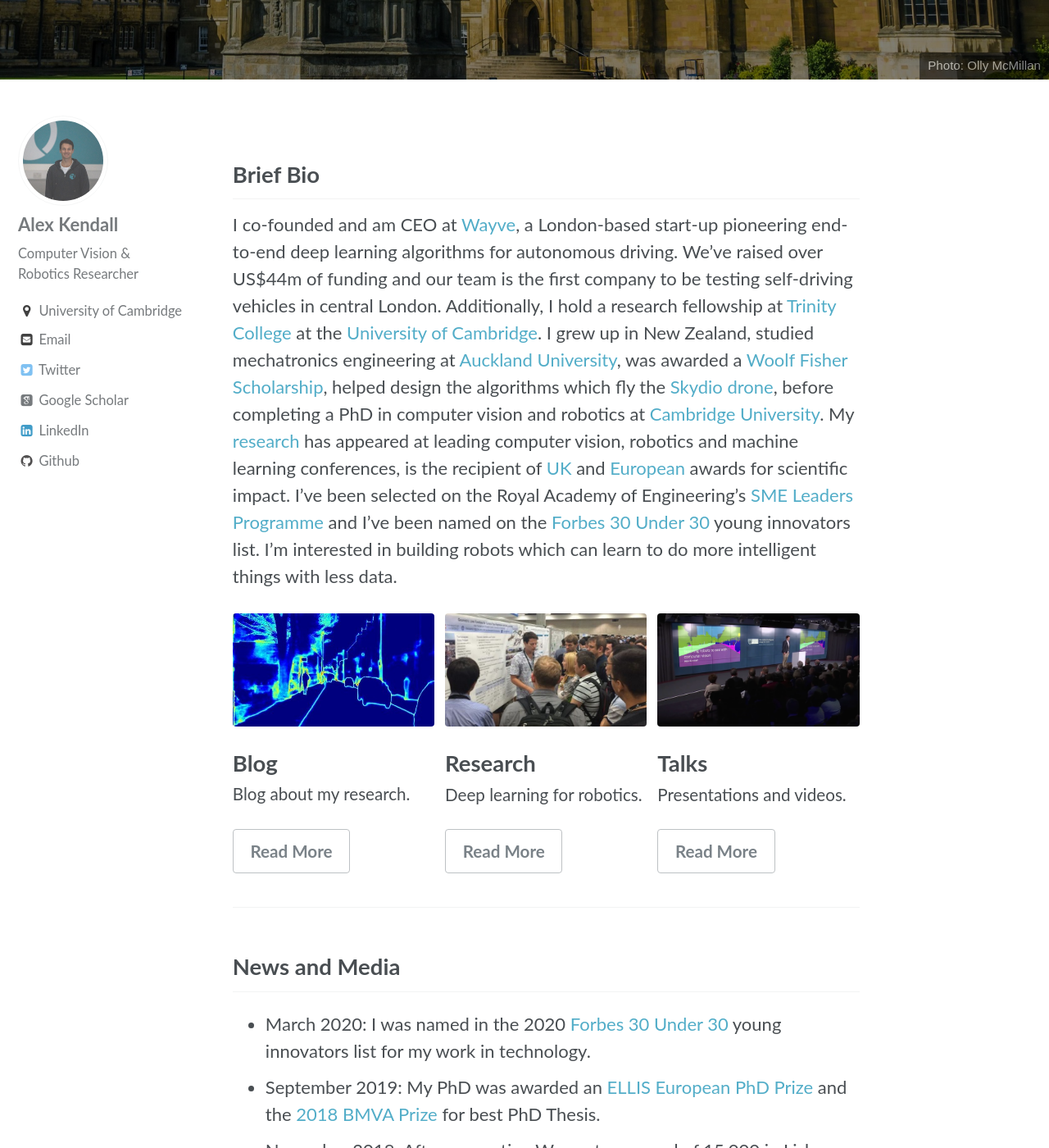
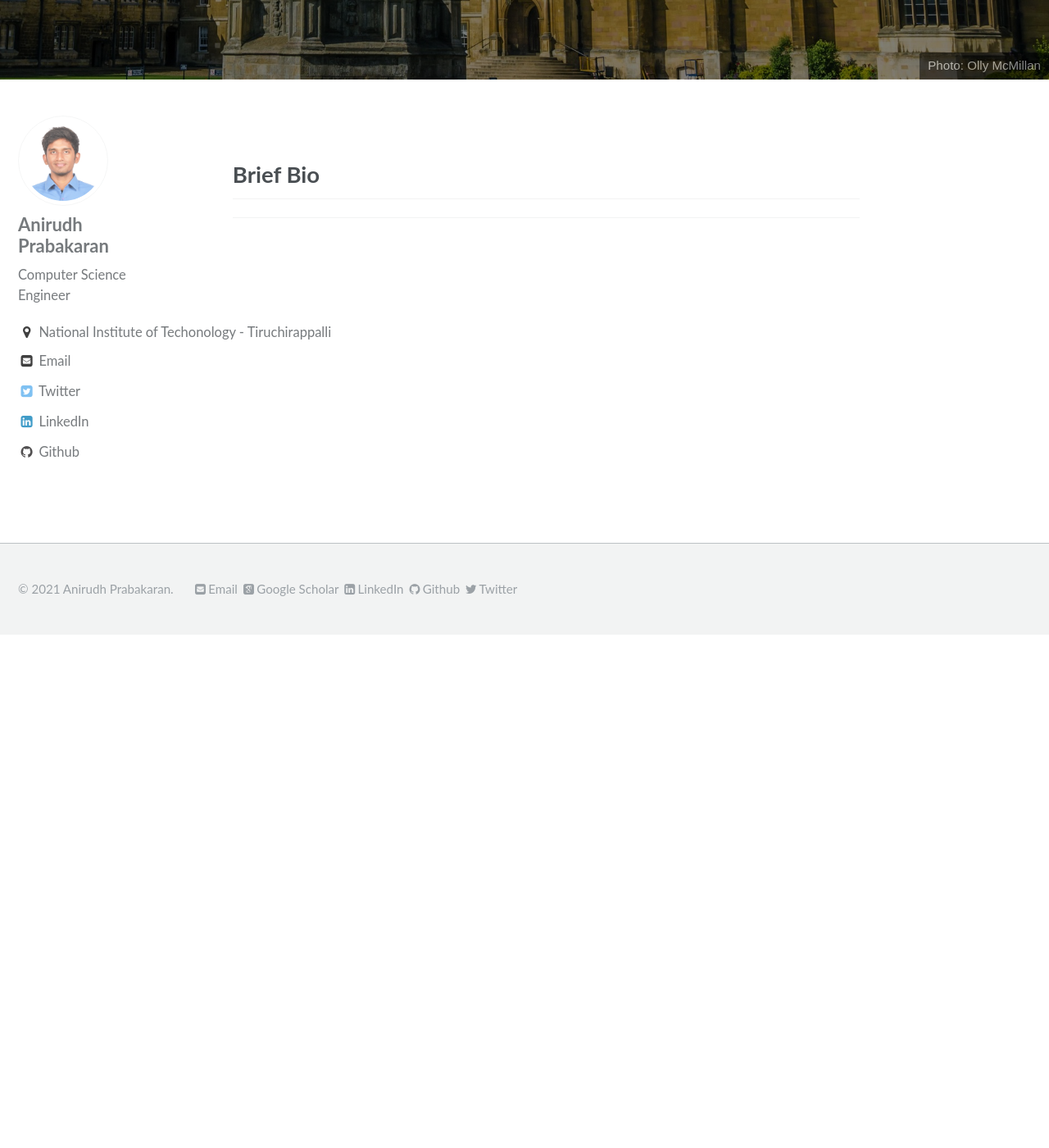
Before and after one commit to Anirudh58/Anirudh58.github.io, a Jekyll site: the page built from _pages/home.md, in a window 1280 px wide and 1400 px high, scrolled down 657 px. Shown: the whole window at 82% size. Built offline with Jekyll 4.4.1, drawn with Linux system fonts in a browser that asks for light colours; some web fonts are replaced; after the commit the page ends 1431 px from its top, so only the background shows below that; some of the changed text lies outside the part shown.

```diff
--- a/CNAME
+++ b/CNAME
@@ -1 +1 @@
-alexgkendall.com
+anirudhprabakaran.com
--- a/_config.yml
+++ b/_config.yml
@@ -9,11 +9,11 @@
 locale                   : "en"
 title                    : "Home"
 title_separator          : "-"
-name                     : "Alex Kendall"
+name                     : "Anirudh Prabakaran"
 description              : "Research Website and Blog."
 url                      : "//alexgkendall.com" # the base hostname & protocol for your site e.g. "https://mmistakes.github.io"
 baseurl                  : # the subpath of your site, e.g. "/blog"
-repository               : "alexgkendall/alexgkendall.github.io" # GitHub username/repo-name e.g. "mmistakes/minimal-mistakes"
+repository               : "Anirudh58/Anirudh58.github.io" # GitHub username/repo-name e.g. "mmistakes/minimal-mistakes"
 teaser                   : # path of fallback teaser image, e.g. "/assets/images/500x300.png"
 # breadcrumbs            : false # true, false (default)
 words_per_minute         : 200
@@ -55,7 +55,7 @@ yandex_site_verification :
 
 # Social Sharing
 twitter:
-  username               : &twitter "alexgkendall"
+  username               : &twitter "anip58"
 facebook:
   username               :
   app_id                 :
@@ -67,7 +67,7 @@ social:
   type                   : # Person or Organization (defaults to Person)
   name                   : # If the user or organization name differs from the site's name
   links: # An array of links to social media profiles
-    - "https://twitter.com/alexgkendall"
+    - "https://twitter.com/anip58"
 
 # Analytics
 analytics:
@@ -78,11 +78,11 @@ analytics:
 
 # Site Author
 author:
-  name             : "Alex Kendall"
-  avatar           : "/assets/images/alex.jpg" # path of avatar image, e.g. "/assets/images/bio-photo.jpg"
-  bio              : "Computer Vision & Robotics Researcher"
-  location         : "University of Cambridge"
-  email            : "agk34@cam.ac.uk"
+  name             : "Anirudh Prabakaran"
+  avatar           : "/assets/images/anip.jpg" # path of avatar image, e.g. "/assets/images/bio-photo.jpg"
+  bio              : "Computer Science Engineer"
+  location         : "National Institute of Techonology - Tiruchirappalli"
+  email            : "anirudhprabakaran@gmail.com"
   uri              :
   bitbucket        :
   codepen          :
@@ -90,13 +90,13 @@ author:
   flickr           :
   facebook         :
   foursquare       :
-  github           : "alexgkendall"
+  github           : "Anirudh58"
   google_plus      :
-  google_scholar   : "hE2mTp4AAAAJ"
+  google_scholar   :
   keybase          :
   instagram        :
   lastfm           :
-  linkedin         : "alexgkendall"
+  linkedin         : "anirudh-prabakaran"
   pinterest        :
   soundcloud       :
   stackoverflow    : # "123456/username" (the last part of your profile url, e.g. http://stackoverflow.com/users/123456/username)
--- a/_pages/home.md
+++ b/_pages/home.md
@@ -11,50 +11,14 @@ header:
   overlay_image: /assets/images/trinity.jpg
   caption: "Photo: [Olly McMillan](https://www.youtube.com/watch?v=kQkZeXHfgwA&t=1s)"
 excerpt: "Machine Learning Engineer at Iron Mountain<br><br>"
-feature_row:
-  - image_path: /assets/images/uncertainty.jpg
-    alt: "Semantic Segmentation"
-    title: "Blog"
-    excerpt: "Blog about my research."
-    url: "blog"
-    btn_label: "Read More"
-    btn_class: "btn--inverse"
-  - image_path: /assets/images/poster.jpg
-    alt: "Uncertainty with Bayesian Deep Learning"
-    title: "Research"
-    excerpt: "Deep learning for robotics."
-    url: "research"
-    btn_label: "Read More"
-    btn_class: "btn--inverse"
-  - image_path: /assets/images/alex_google_talk.png
-    title: "Talks"
-    excerpt: "Presentations and videos."
-    url: "talks"
-    btn_label: "Read More"
-    btn_class: "btn--inverse"
+
 ---
 
 ## Brief Bio
 
-I co-founded and am CEO at [Wayve](https://wayve.ai/), a London-based start-up pioneering end-to-end deep learning algorithms for autonomous driving.
-We've raised over US$44m of funding and our team is the first company to be testing self-driving vehicles in central London.
-Additionally, I hold a research fellowship at [Trinity College](https://www.trin.cam.ac.uk/) at the [University of Cambridge](https://www.cam.ac.uk/).
-I grew up in New Zealand, studied mechatronics engineering at [Auckland University](https://www.auckland.ac.nz/), was awarded a [Woolf Fisher Scholarship](http://www.woolffishertrust.co.nz/), helped design the algorithms which fly the [Skydio drone](https://www.skydio.com/), before completing a PhD in computer vision and robotics at [Cambridge University](https://www.cam.ac.uk/).
-My [research](https://scholar.google.co.uk/citations?user=hE2mTp4AAAAJ) has appeared at leading computer vision, robotics and machine learning conferences, is the recipient of [UK](https://britishmachinevisionassociation.github.io/bursaries/sullivan-prize.html) and [European](https://ellis.eu/en/news/ellis-phd-award) awards for scientific impact. I've been selected on the Royal Academy of Engineering's [SME Leaders Programme](https://enterprisehub.raeng.org.uk/hub-central/news/twelve-new-engineering-innovators-welcomed-hubs-sme-leaders-programme/) and I've been named on the [Forbes 30 Under 30](https://www.forbes.com/profile/alex-kendall/?list=30under30-europe-big-money-startups#1b95c2317283) young innovators list.
-I'm interested in building robots which can learn to do more intelligent things with less data.
+
 
 <div id='featured'></div>
 
-{% include feature_row %}
-
-## News and Media
-* March 2020: I was named in the 2020 [Forbes 30 Under 30](https://www.forbes.com/profile/alex-kendall/?list=30under30-europe-big-money-startups#1b95c2317283) young innovators list for my work in technology.
-* September 2019: My PhD was awarded an [ELLIS European PhD Prize](https://ellis.eu/en/news/ellis-phd-award) and the [2018 BMVA Prize](https://britishmachinevisionassociation.github.io/bursaries/sullivan-prize.html) for best PhD Thesis.
-* November 2018: After presenting Wayve to a crowd of 15,000 in Lisbon, Portugal, we were named [PITCH Champions at WebSummit](https://youtu.be/sn-_29bknz8?t=548). See the post-ceremony [interview here](https://www.facebook.com/WebSummitHQ/videos/alex-kendall-co-founder-and-cto-of-wayve-live-at-web-summit/764089603927542/).
-* May 2018: [Wayve](https://wayve.ai/) comes out of stealth and announces the development of end-to-end machine learning for self-driving [[techcrunch](https://techcrunch.com/2018/05/22/wayve/), [reuters](https://uk.reuters.com/video/2018/07/27/autonomous-car-teaches-itself-to-drive-i?videoId=449225967&videoChannel=4000)]
-* February 2018: my [PhD thesis](/computer_vision/phd_thesis/) was approved after a viva examination by Prof. Andrew Zisserman and Dr. Joan Lasenby
-* January 2017: I have been awarded a research fellowship at [Trinity College](https://www.trin.cam.ac.uk/)
-* December 2016: [SegNet](http://mi.eng.cam.ac.uk/projects/segnet/) was published [[techcrunch](https://techcrunch.com/2015/12/22/a-new-system-lets-self-driving-cars-learn-streets-on-the-fly/), [fortune](http://fortune.com/2015/12/29/driverless-car-sensor-segnet/), [cambridge](https://www.cam.ac.uk/research/news/teaching-machines-to-see-new-smartphone-based-system-could-accelerate-development-of-driverless-cars)]
-
 
 ---
```
Also changed, not shown: _data/navigation.yml (+3 -7 lines), assets/images/anip.JPG (added).
